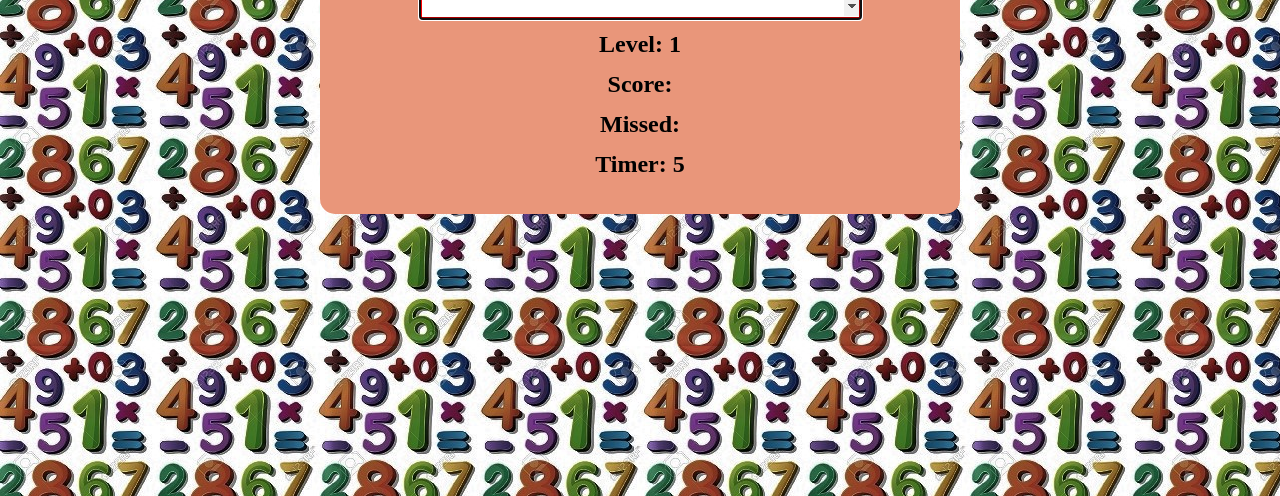
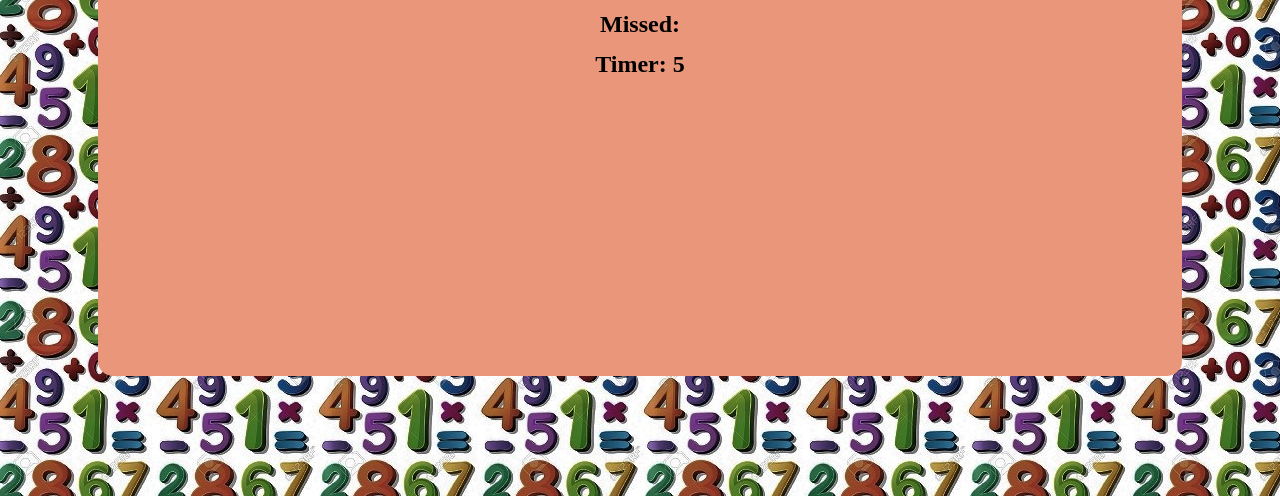
Before and after one commit to Gods1son/simplemathsgame, a plain HTML site: page index.html in a window 1280 px wide. Shown: the part 304-800 px from the top of the page. Drawn offline with Linux system fonts and the light colour scheme.

Commit message:
fixed display

```diff
--- a/indexcss.css
+++ b/indexcss.css
@@ -8,12 +8,14 @@ html {
 }
 
 body{
-    width:50vw;
+
     margin:0 auto;
 }
 
 #bodyholder{
-    margin-top: 15vh;
+    width: 80vw;
+    height: 70vh;
+    margin:60px auto;
     border-radius: 15px;
     background-color: darksalmon;
     line-height: 2.5em;
```
